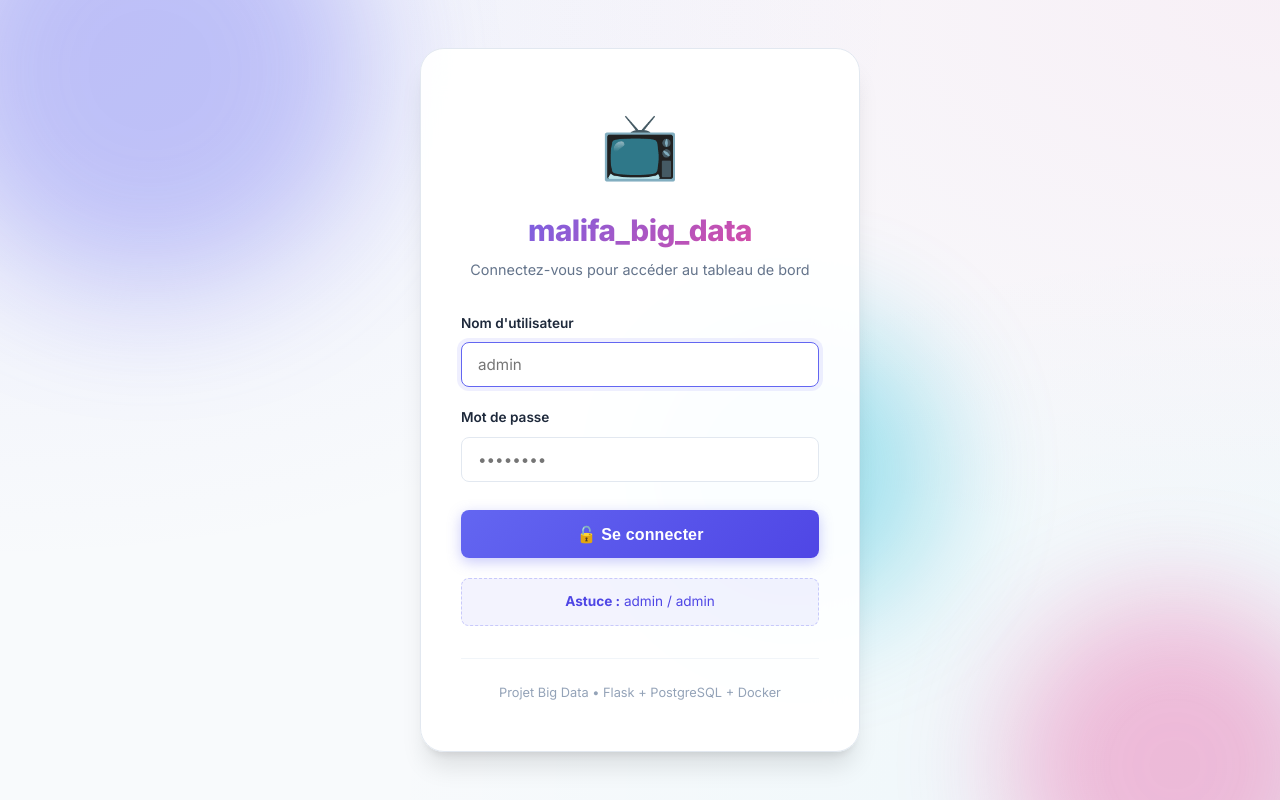
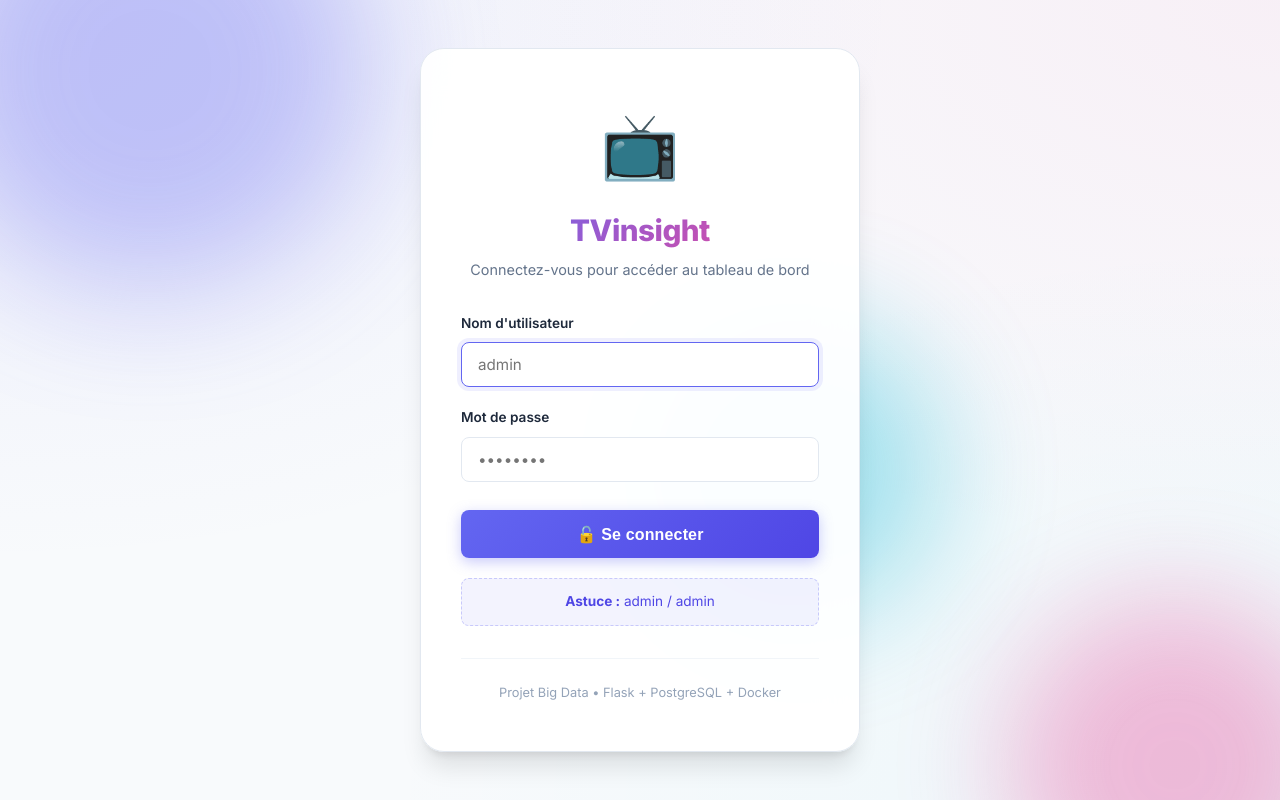
Before and after one commit to malifa1951/mon_projet_bigdata, a Flask app: page /login in a window 1280 px wide. Run offline with Flask 3, Linux system fonts and the light colour scheme.

Commit message:
Renommage en TVInsight

```diff
--- a/app.py
+++ b/app.py
@@ -32,7 +32,7 @@ def load_user(user_id):
 @app.context_processor
 def inject_globals():
     return {
-        'app_name': 'malifa_big_data',
+        'app_name': 'TVinsight',
         'app_version': '1.0',
         'current_year': time.strftime('%Y')
     }
--- a/static/app.js
+++ b/static/app.js
@@ -1,5 +1,5 @@
 /* ============================================
-   malifa_big_data — Interactions JS
+   TVInsight — Interactions JS
    ============================================ */
 
 // ---------- MENU MOBILE ----------
--- a/static/style.css
+++ b/static/style.css
@@ -1,5 +1,5 @@
 /* ============================================
-   malifa_big_data — Design System
+   TVInsight — Design System
    ============================================ */
 
 :root {
--- a/templates/login.html
+++ b/templates/login.html
@@ -3,7 +3,7 @@
 <head>
     <meta charset="UTF-8">
     <meta name="viewport" content="width=device-width, initial-scale=1.0">
-    <title>Connexion — malifa_big_data</title>
+    <title>Connexion —TVInsight</title>
 
     <link rel="preconnect" href="https://fonts.googleapis.com">
     <link href="https://fonts.googleapis.com/css2?family=Inter:wght@400;500;600;700;800;900&display=swap" rel="stylesheet">
@@ -24,7 +24,7 @@
 
         <div class="login-header">
             <div class="login-icon">📺</div>
-            <h1>malifa_big_data</h1>
+            <h1>TVinsight</h1>
             <p>Connectez-vous pour accéder au tableau de bord</p>
         </div>
 
```
